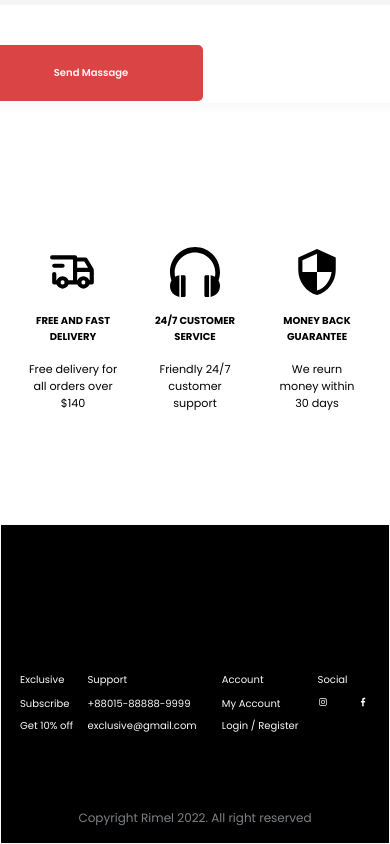
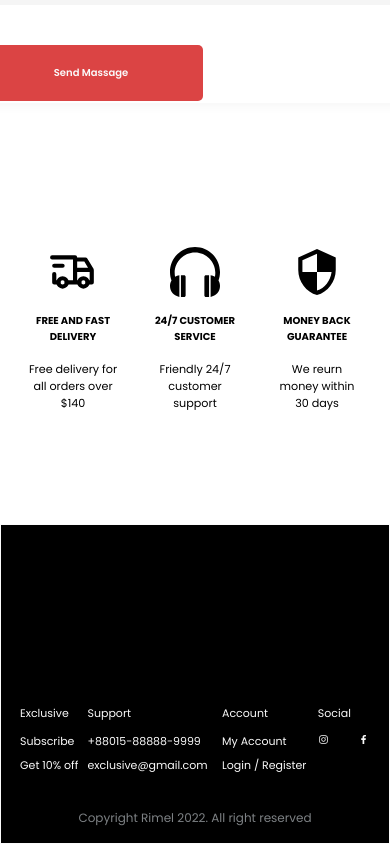
Before and after one commit to gabrielfula/ecommerce, a React (Vite) app: page /contact in a window 390 px wide. Shown: the part 808-1652 px from the top of the page. Built offline with nearby package versions, Linux system fonts and the light colour scheme; a web font is replaced by a local one.

Commit message:
change footer mobile

```diff
--- a/src/components/footer/Footer.jsx
+++ b/src/components/footer/Footer.jsx
@@ -1,4 +1,4 @@
-import { ContainerFooter, ContentFooter, IconFooter, Table } from "./styles";
+import { ContentFooter, IconFooter, Table } from "./styles";
 import { AiOutlineInstagram } from "react-icons/ai";
 import { GrFacebookOption } from "react-icons/gr";
 import { TbTruckDelivery } from "react-icons/tb";
@@ -7,7 +7,7 @@ import { MdOutlineSecurity } from "react-icons/md";
 
 export default function Footer() {
   return (
-    <ContainerFooter>
+    <div>
       <IconFooter>
         <div>
           <TbTruckDelivery size={50} />
@@ -58,6 +58,6 @@ export default function Footer() {
         </Table>
         <div>Copyright Rimel 2022. All right reserved</div>
       </ContentFooter>
-    </ContainerFooter>
+    </div>
   );
 }
--- a/src/components/footer/styles.jsx
+++ b/src/components/footer/styles.jsx
@@ -30,20 +30,20 @@ export const ContentFooter = styled.div`
 `;
 
 export const Table = styled.table`
-  margin: 20px 0 40px;
-  font-size: 10px;
+  td {
+    font-size: 1rem;
+  }
 
   @media (max-width: 992px) {
     width: 100%;
 
+    td {
+      font-size: 11px;
+    }
+
     tr {
       line-height: 200%;
     }
-  }
-`;
-
-export const ContainerFooter = styled.div`
-  @media (max-width: 992px) {
   }
 `;
 
--- a/src/pages/contact/styles.jsx
+++ b/src/pages/contact/styles.jsx
@@ -94,10 +94,3 @@ export const ContactUs = styled.div`
     border-bottom: 1px solid ${({ theme }) => theme.colors.black};
   }
 `;
-
-export const ContentEmail = styled.div`
-  @media (max-width: 992px) {
-    padding: 3rem;
-    width: auto;
-  }
-`;
```
